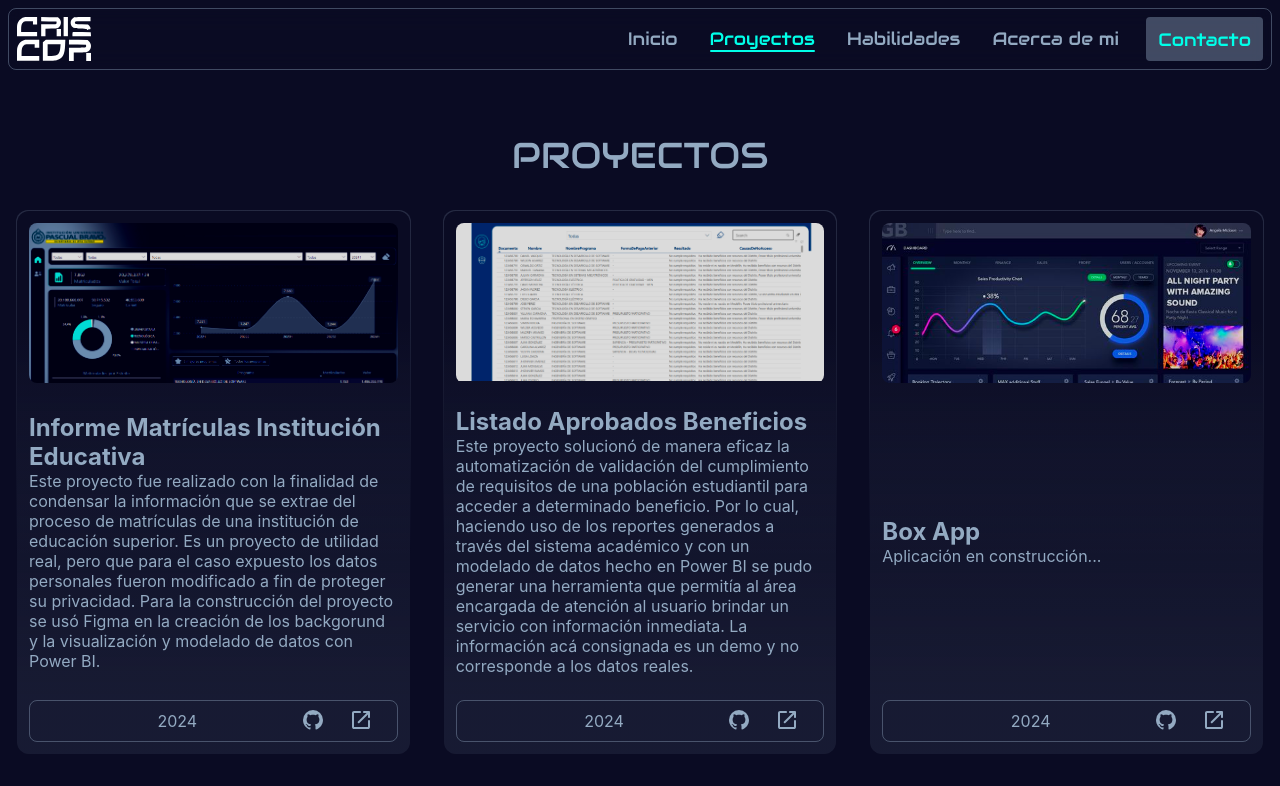
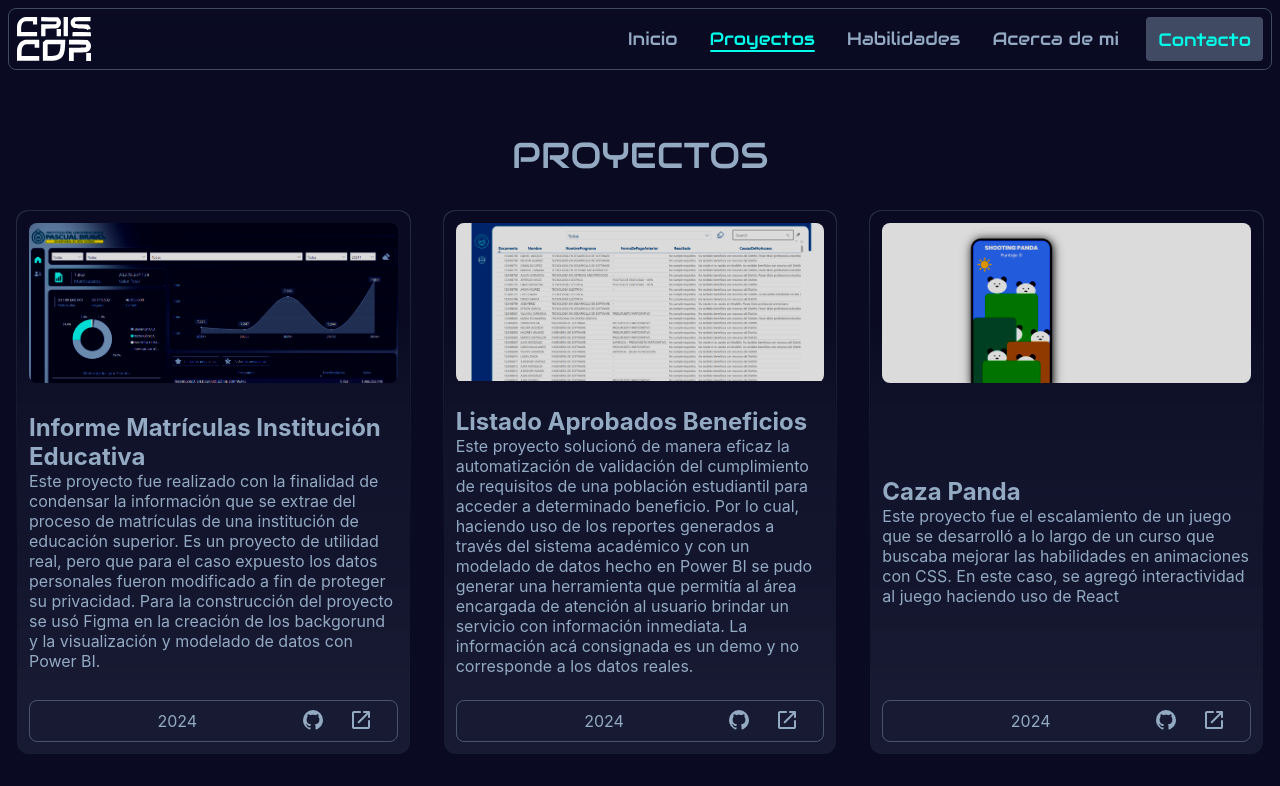
Before and after one commit to CrisdCor/cris-cor-portfolio, a React (Create React App) app: page /projects in a window 1280 px wide. Shown: the top 786 px of the page. Built offline with nearby package versions, Linux system fonts and the light colour scheme.

Commit message:
[UPDATE] Agregado proyeto panda v2

```diff
--- a/src/pages/Projects/index.js
+++ b/src/pages/Projects/index.js
@@ -1,7 +1,9 @@
 import RickMortyApiImg from "../../assets/images/image-rick-&-morty-api.png";
 import PandaShootImg from "../../assets/images/image-panda-shoot.png";
+import PandaShoot2Img from "../../assets/images/image-panda-shooting-v2.png";
 import ReporteCierreIupbImg from "../../assets/images/image-cierre-iupb.png";
 import ImageEjemplo2 from "../../assets/images/ejemplo-1.jpg";
+
 import BeneficiosIupbImg from "../../assets/images/image-beneficios-iupb.png";
 import CardProject from "../../components/CardProject";
 import "./styles.css";
@@ -41,6 +43,15 @@ export default function Projects() {
       github: "/projects",
       url: "https://app.powerbi.com/view?r=eyJrIjoiN2U3Y2VjNGItMDAzYi00Nzk0LWJhNjAtM2ZjODI0ZTNjMGY1IiwidCI6ImIxNTk2YThmLWMxNzYtNGNlZS1hN2ZhLTNjMTk1YjY0MTA1MSIsImMiOjR9",
       image: BeneficiosIupbImg,
+      year: "2024",
+      type: "W",
+    },
+    {
+      name: "Caza Panda",
+      desc: "Este proyecto fue el escalamiento de un juego que se desarrolló a lo largo de un curso que buscaba mejorar las habilidades en animaciones con CSS. En este caso, se agregó interactividad al juego haciendo uso de React",
+      github: "https://github.com/CrisdCor/panda-shooting-v2",
+      url: "https://panda-shooting-v2.vercel.app/",
+      image: PandaShoot2Img,
       year: "2024",
       type: "W",
     },
```
Also changed, not shown: src/assets/images/image-panda-shooting-v2.png (added).
